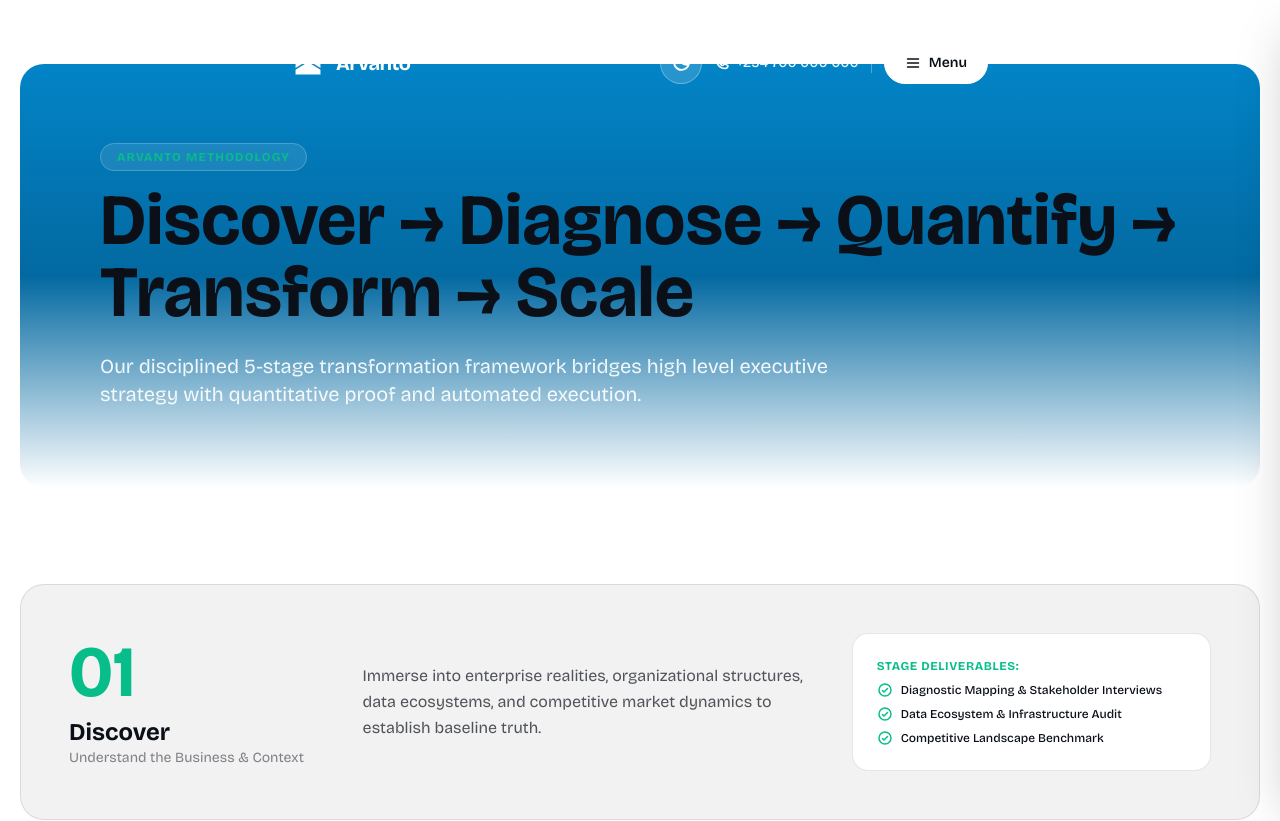
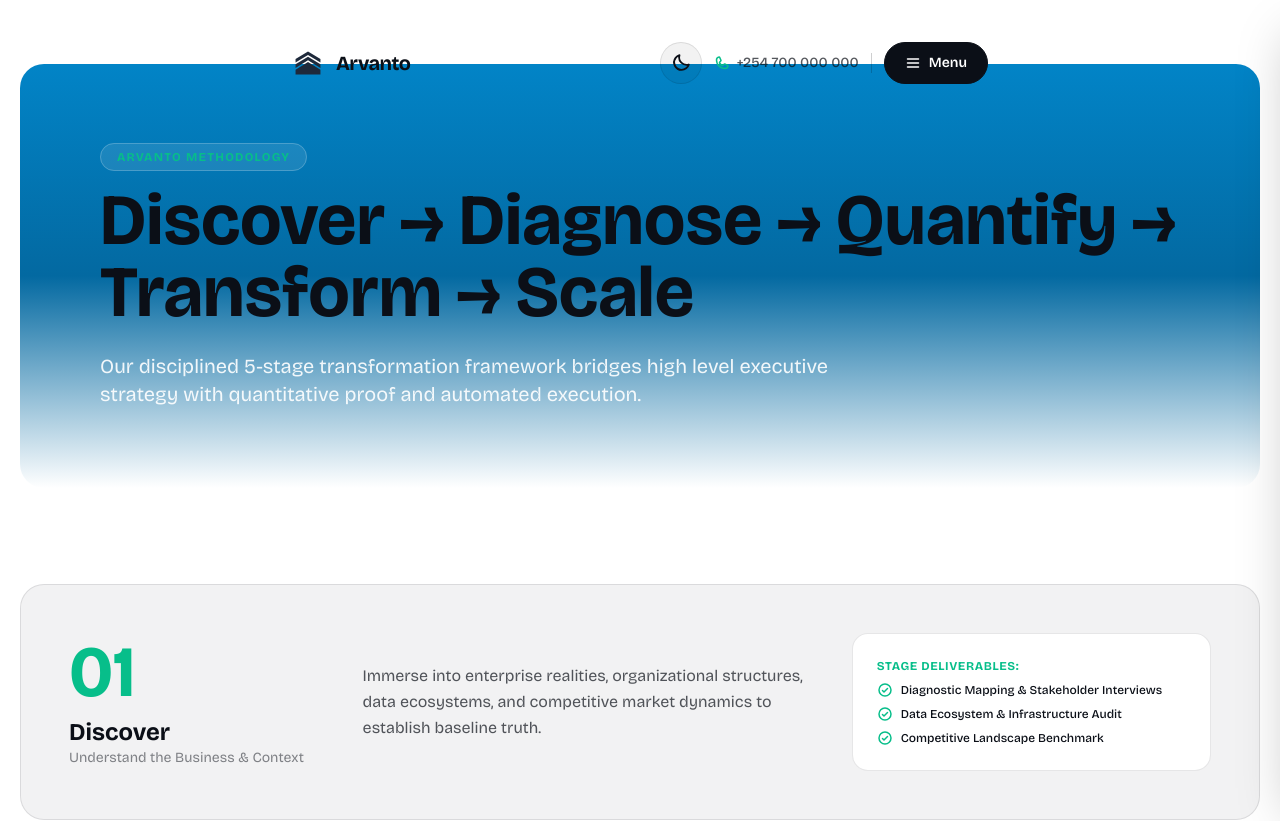
Before and after one commit to k-clinton/Arvanto, a Next.js app: page /approach in a window 1280 px wide. Shown: the top 821 px of the page. Built offline with nearby package versions, Linux system fonts and the light colour scheme.

Commit message:
feat: fix navbar behavior on non-main pages

```diff
--- a/src/components/layout/Header.tsx
+++ b/src/components/layout/Header.tsx
@@ -11,6 +11,13 @@ export function Header() {
   const [isMenuOpen, setIsMenuOpen] = useState(false);
   const [isScrolled, setIsScrolled] = useState(false);
   const pathname = usePathname();
+
+  const isHome = pathname === "/";
+  // Navbar background: transparent at top, solid when scrolled — on ALL pages
+  // Text color logic: when unscrolled on home (dark bg) => white text;
+  //                    when unscrolled on non-home (white bg) => dark text;
+  //                    when scrolled (white navbar bg) => dark text always
+  const useDarkContent = isScrolled || !isHome;
 
   useEffect(() => {
     const handleScroll = () => {
@@ -43,7 +50,7 @@ export function Header() {
           rounded-full
           transition-all duration-500 ease-in-out
           ${isScrolled
-            ? "bg-white/95 dark:bg-dark/95 backdrop-blur-md shadow-[0_8px_40px_rgba(0,0,0,0.12)] dark:shadow-[0_8px_40px_rgba(0,0,0,0.4)]"
+            ? "bg-white/95 dark:bg-dark/95 backdrop-blur-md shadow-[0_8px_40px_rgba(0,0,0,0.12)] dark:shadow-[0_8px_40px_rgba(0,0,0,0.4)] border border-black/5 dark:border-white/10"
             : "bg-transparent shadow-none"
           }
         `}
@@ -52,13 +59,13 @@ export function Header() {
 
           <Link href="/" className="flex items-center gap-2.5 sm:gap-3 group flex-shrink-0" aria-label="Arvanto Home">
             <ArvantoLogoMark
-              variant={isScrolled ? "dark" : "white"}
+              variant={useDarkContent ? "dark" : "white"}
               size={30}
               className="w-7 h-7 sm:w-8 sm:h-8 transition-colors duration-500 flex-shrink-0 group-hover:scale-105 transform dark:text-white"
             />
             <span
               className={`text-base sm:text-lg lg:text-xl font-bold tracking-tight transition-colors duration-500 ${
-                isScrolled ? "text-dark dark:text-white" : "text-white"
+                useDarkContent ? "text-dark dark:text-white" : "text-white"
               }`}
             >
               Arvanto
@@ -68,13 +75,13 @@ export function Header() {
           <div className="flex items-center gap-2 sm:gap-3">
 
             {/* Theme Toggle */}
-            <ThemeToggle isScrolled={isScrolled} />
+            <ThemeToggle isScrolled={useDarkContent} />
 
             {/* Phone — desktop only */}
             <a
               href="tel:+254700000000"
               className={`hidden xl:flex items-center gap-1.5 text-sm font-medium transition-colors duration-500 ${
-                isScrolled
+                useDarkContent
                   ? "text-dark/70 dark:text-white/70 hover:text-primary"
                   : "text-white/90 hover:text-white"
               }`}
@@ -82,7 +89,7 @@ export function Header() {
               <Icon
                 icon="ph:phone-bold"
                 className={`w-4 h-4 transition-colors duration-500 ${
-                  isScrolled ? "text-primary" : "text-white"
+                  useDarkContent ? "text-primary" : "text-white"
                 }`}
               />
               <span>+254 700 000 000</span>
@@ -91,19 +98,19 @@ export function Header() {
             {/* Divider — desktop only */}
             <div
               className={`hidden xl:block h-5 w-px transition-colors duration-500 ${
-                isScrolled ? "bg-dark/20 dark:bg-white/20" : "bg-white/30"
+                useDarkContent ? "bg-dark/20 dark:bg-white/20" : "bg-white/30"
               }`}
             />
 
             {/*
              * Menu Button
-             * Top state   : white bg + dark text (white pill visible on hero)
-             * Scrolled     : dark bg + white text (dark pill inside white navbar)
+             * Home top state: white bg + dark text
+             * Scrolled / non-Home: dark bg + white text (or white in dark theme)
              */}
             <button
               onClick={() => setIsMenuOpen(true)}
               className={`flex items-center gap-1.5 sm:gap-2 px-3.5 sm:px-5 py-2 sm:py-2.5 rounded-full text-xs sm:text-sm font-semibold border transition-all duration-500 cursor-pointer ${
-                isScrolled
+                useDarkContent
                   ? "bg-dark dark:bg-white border-dark dark:border-white text-white dark:text-dark hover:bg-primary hover:border-primary hover:text-white"
                   : "bg-white border-white text-dark hover:bg-primary hover:border-primary hover:text-white"
               }`}
```
